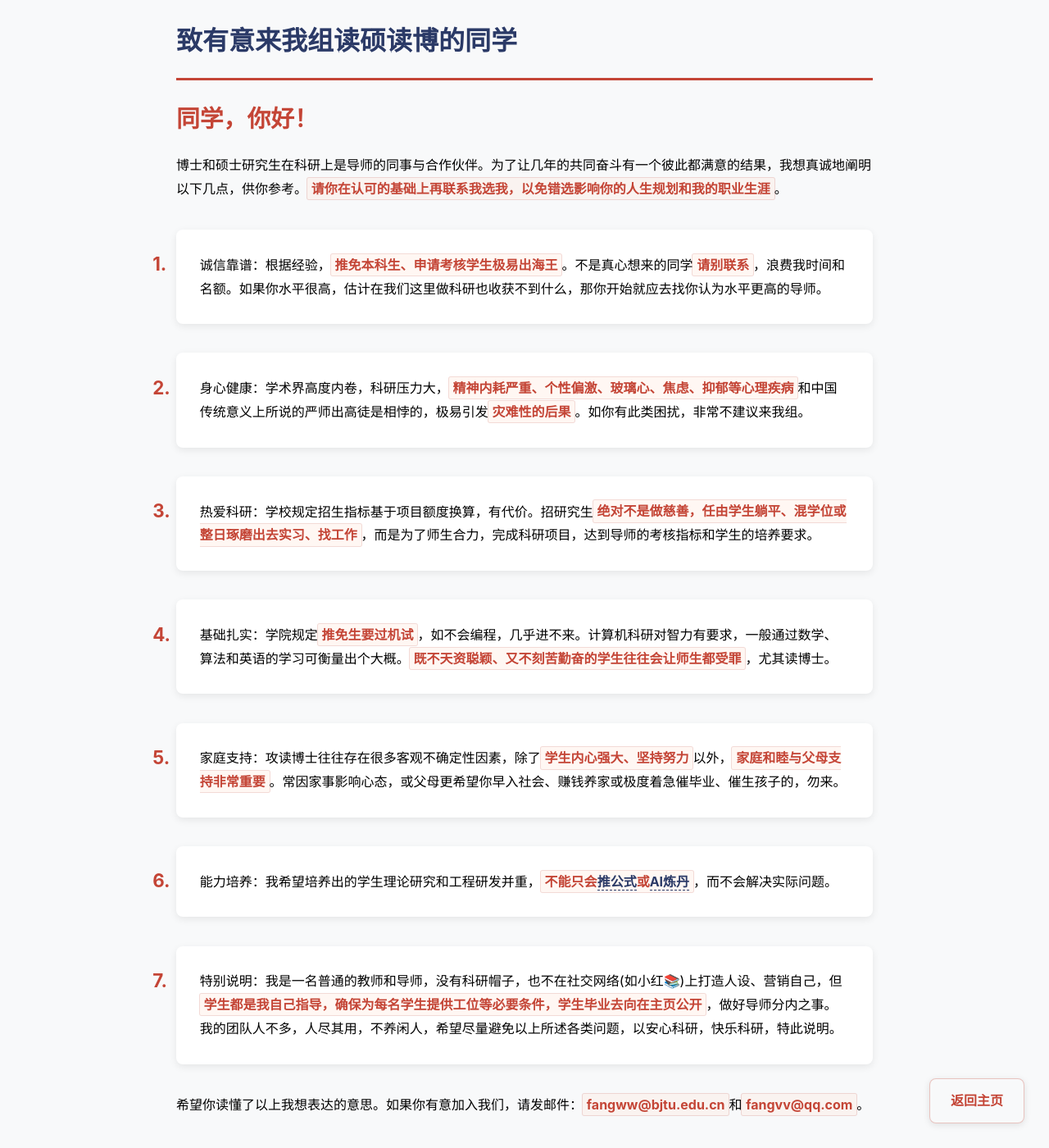
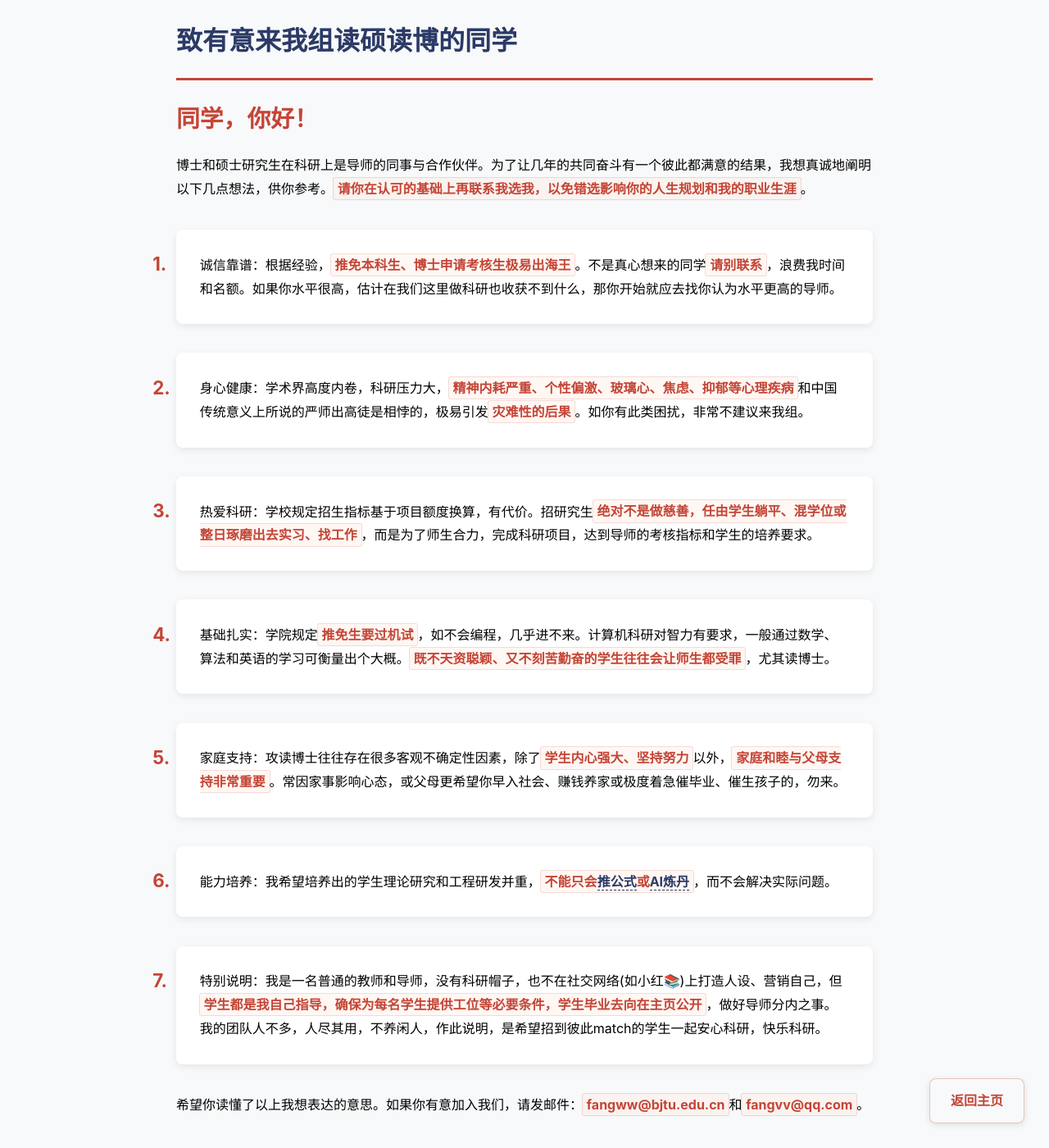
Before and after one commit to fangvv/Homepage, a Jekyll site: the page faq2.html, which Jekyll copies as it is, in a window 1280 px wide and 1400 px high. Shown: the whole window at 82% size. Built offline with Jekyll 4.4.1, drawn with Linux system fonts in a browser that asks for light colours; comment, search, counter and statistics services are not loaded.

Commit message:
update faq2

```diff
--- a/faq2.html
+++ b/faq2.html
@@ -113,10 +113,10 @@ strong:hover {
 <body>
     <h1 style="color:var(--primary);border-bottom:3px solid var(--accent);padding-bottom:1rem">致有意来我组读硕读博的同学</h1>
 
-    <p><span class="greeting">同学，你好！</span>博士和硕士研究生在科研上是导师的同事与合作伙伴。为了让几年的共同奋斗有一个彼此都满意的结果，我想真诚地阐明以下几点，供你参考。<strong>请你在认可的基础上再联系我选我，以免错选影响你的人生规划和我的职业生涯</strong>。</p>
+    <p><span class="greeting">同学，你好！</span>博士和硕士研究生在科研上是导师的同事与合作伙伴。为了让几年的共同奋斗有一个彼此都满意的结果，我想真诚地阐明以下几点想法，供你参考。<strong>请你在认可的基础上再联系我选我，以免错选影响你的人生规划和我的职业生涯</strong>。</p>
 
     <ol>
-<li>诚信靠谱：根据经验，<strong>推免本科生、申请考核学生极易出海王</strong>。不是真心想来的同学<strong>请别联系</strong>，浪费我时间和名额。如果你水平很高，估计在我们这里做科研也收获不到什么，那你开始就应去找你认为水平更高的导师。</li>
+<li>诚信靠谱：根据经验，<strong>推免本科生、博士申请考核生极易出海王</strong>。不是真心想来的同学<strong>请别联系</strong>，浪费我时间和名额。如果你水平很高，估计在我们这里做科研也收获不到什么，那你开始就应去找你认为水平更高的导师。</li>
 
 <li>身心健康：学术界高度内卷，科研压力大，<strong>精神内耗严重、个性偏激、玻璃心、焦虑、抑郁等心理疾病</strong>和中国传统意义上所说的严师出高徒是相悖的，极易引发<strong>灾难性的后果</strong>。如你有此类困扰，非常不建议来我组。</li>
 
@@ -128,7 +128,7 @@ strong:hover {
 
 <li>能力培养：我希望培养出的学生理论研究和工程研发并重，<strong>不能只会<a href="https://www.zhihu.com/question/430862162" target=blank>推公式</a>或<a href="https://www.zhihu.com/question/537342945" target=blank>AI炼丹</a></strong>，而不会解决实际问题。</li>
 
-<li>特别说明：我是一名普通的教师和导师，没有科研帽子，也不在社交网络(如小红📚)上打造人设、营销自己，但<strong>学生都是我自己指导，确保为每名学生提供工位等必要条件，学生毕业去向在主页公开</strong>，做好导师分内之事。我的团队人不多，人尽其用，不养闲人，希望尽量避免以上所述各类问题，以安心科研，快乐科研，特此说明。</li>
+<li>特别说明：我是一名普通的教师和导师，没有科研帽子，也不在社交网络(如小红📚)上打造人设、营销自己，但<strong>学生都是我自己指导，确保为每名学生提供工位等必要条件，学生毕业去向在主页公开</strong>，做好导师分内之事。我的团队人不多，人尽其用，不养闲人，作此说明，是希望招到彼此match的学生一起安心科研，快乐科研。</li>
     </ol>
 
 <p>
```
